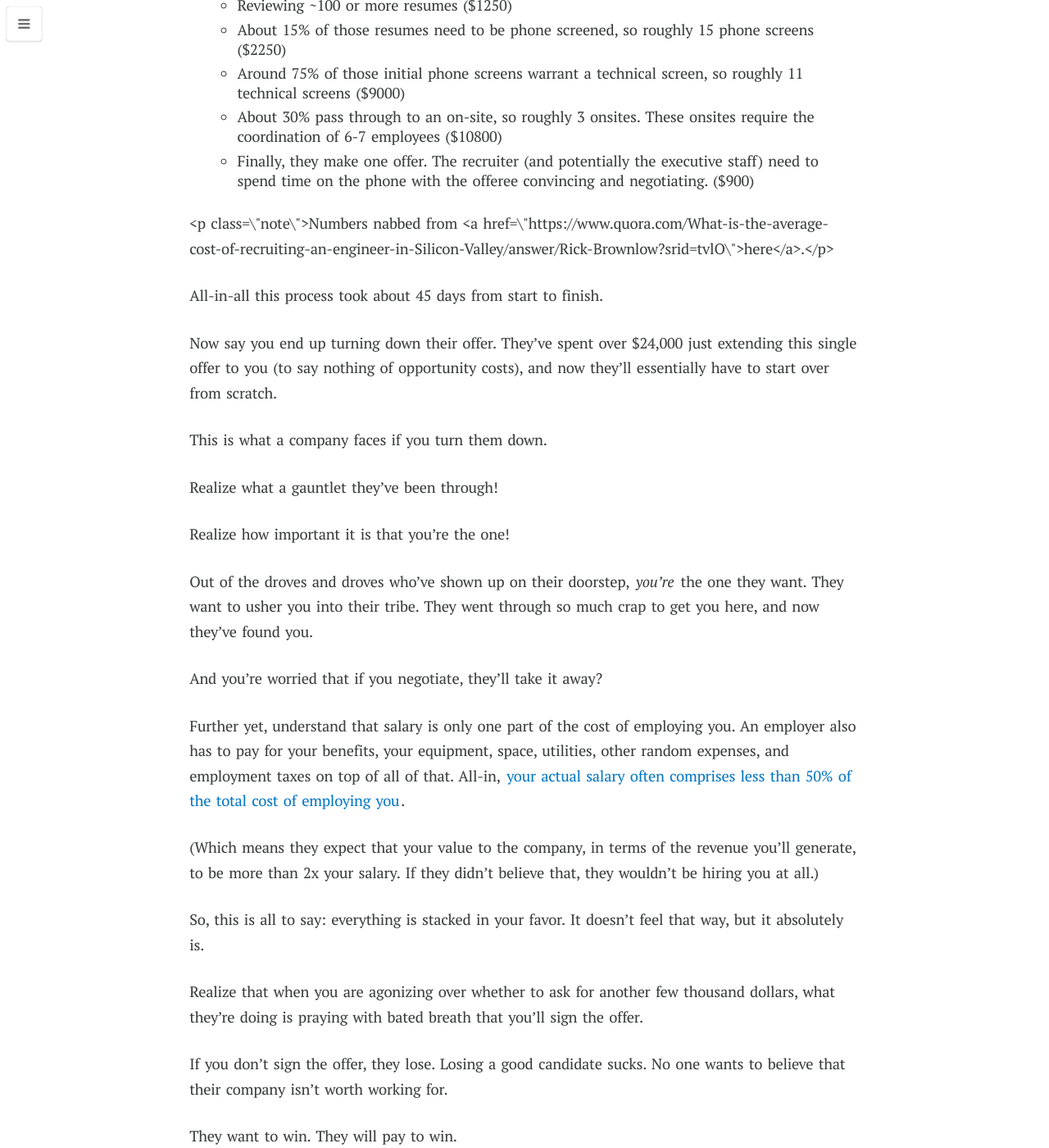
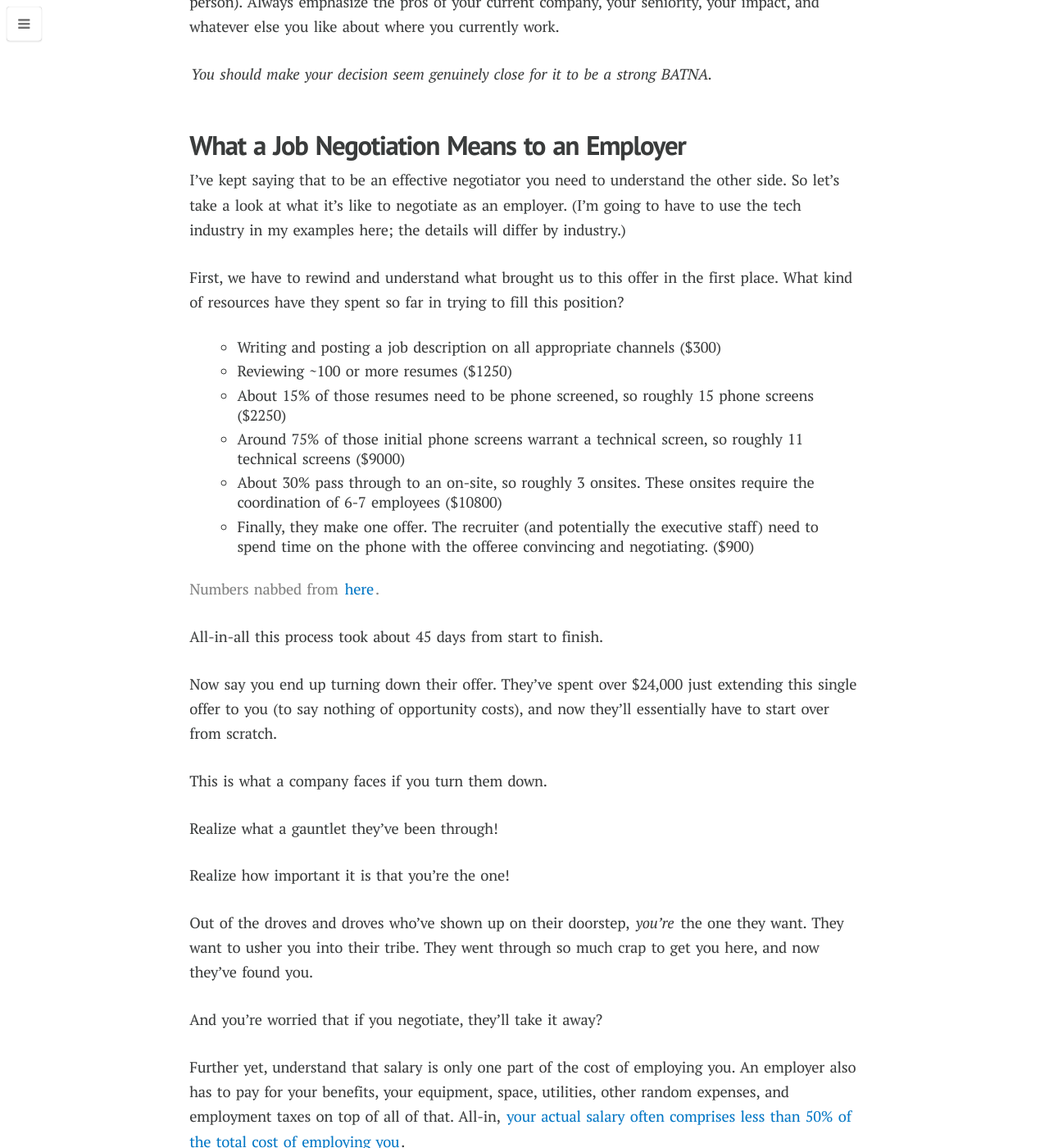
Before and after one commit to rachelbasse/haseebq, a Jekyll site: the page built from _posts/2016-09-02-how-not-to-bomb-your-offer-negotiation.md, in a window 1280 px wide and 1400 px high, scrolled down 6746 px. Shown: the whole window at 82% size. Built offline with Jekyll 4.4.1, drawn with Linux system fonts in a browser that asks for light colours; nearby versions of some CDN libraries; some web fonts are replaced; comment, search, counter and statistics services are not loaded; some of the changed text lies outside the part shown.

Commit message:
fix backslash escaping

```diff
--- a/_posts/2016-09-02-how-not-to-bomb-your-offer-negotiation.md
+++ b/_posts/2016-09-02-how-not-to-bomb-your-offer-negotiation.md
@@ -18,7 +18,7 @@
 
 Most people think negotiating well is just looking the other person in the eye, appearing confident, and asking for tons of money. But being a good negotiator is a lot more subtle than that.
 
-<div class=\\\"ui embed\\\" data-url=\\\"https://www.youtube.com/embed/7hYKw-hL6OM/\\\">[video]</div>
+<div class="ui embed" data-url="https://www.youtube.com/embed/7hYKw-hL6OM/">[video]</div>
 
 ## What Good Negotiators Sound Like
 
@@ -151,7 +151,7 @@
 * About 30% pass through to an on-site, so roughly 3 onsites. These onsites require the coordination of 6-7 employees ($10800)
 * Finally, they make one offer. The recruiter (and potentially the executive staff) need to spend time on the phone with the offeree convincing and negotiating. ($900)
 
-<p class=\\\"note\\\">Numbers nabbed from <a href=\\\"https://www.quora.com/What-is-the-average-cost-of-recruiting-an-engineer-in-Silicon-Valley/answer/Rick-Brownlow?srid=tvlO\\\">here</a>.</p>
+<p class="note">Numbers nabbed from <a href="https://www.quora.com/What-is-the-average-cost-of-recruiting-an-engineer-in-Silicon-Valley/answer/Rick-Brownlow?srid=tvlO">here</a>.</p>
 
 All-in-all this process took about 45 days from start to finish.
 
--- a/assets/css/haseebq.css
+++ b/assets/css/haseebq.css
@@ -31,7 +31,7 @@
 @media all and (min-width: 801px)
 {.divider.item { border-left: solid 1px rgb(210,210,210); }}
 .site-menu.trigger
-{ border-radius: 3px; }
+{ border-radius: 4px; }
 /* =============================================================================
   box-shadow
 ============================================================================= */
@@ -39,7 +39,7 @@
 { box-shadow: none; }
 .site-menu.trigger
 { box-shadow: 0 0   1px 0 rgba(0,0,0,.4) inset,
-              0 1px 3px 0 rgba(0,0,0,.15); }
+              0 1px 2px 0 rgba(0,0,0,.12); }
 .site-menu.trigger:hover
 { box-shadow: 0 0 1px 0 rgba(0,0,0,.4) inset; }
 /* =============================================================================
```
